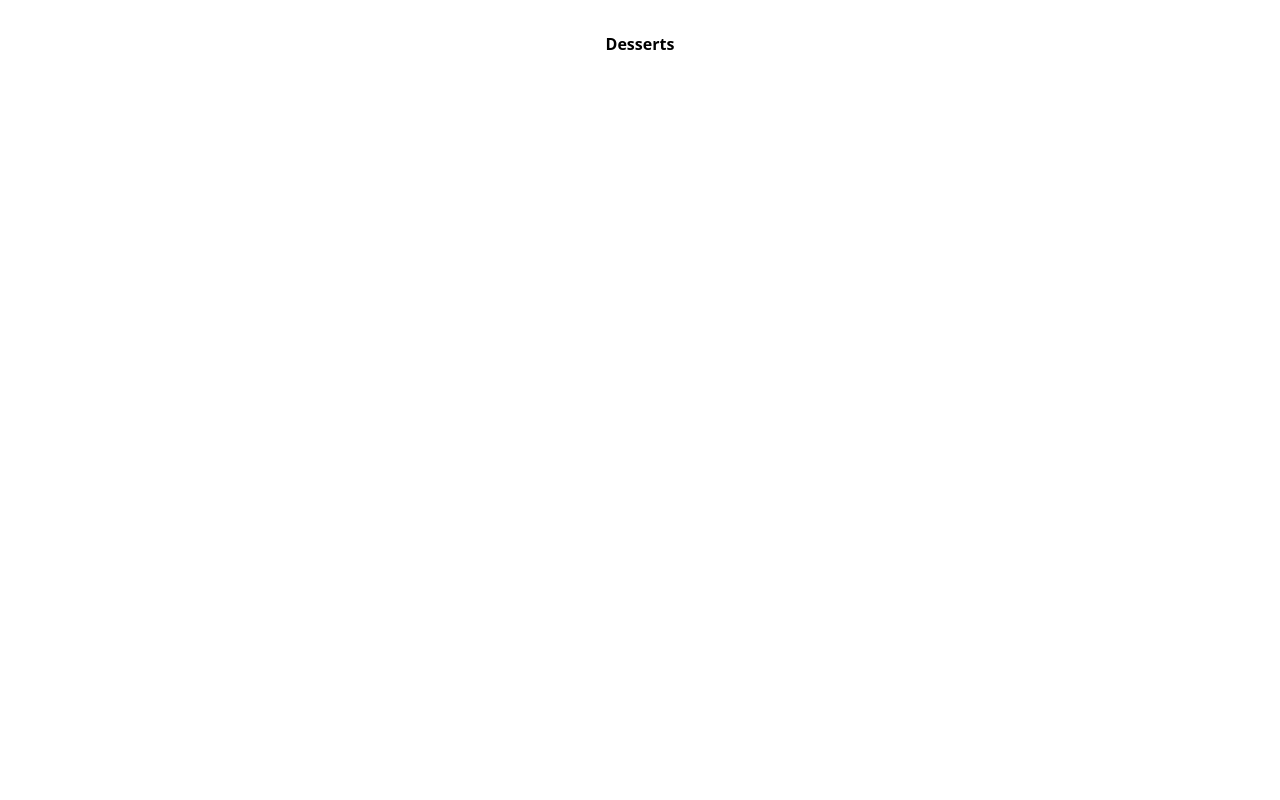
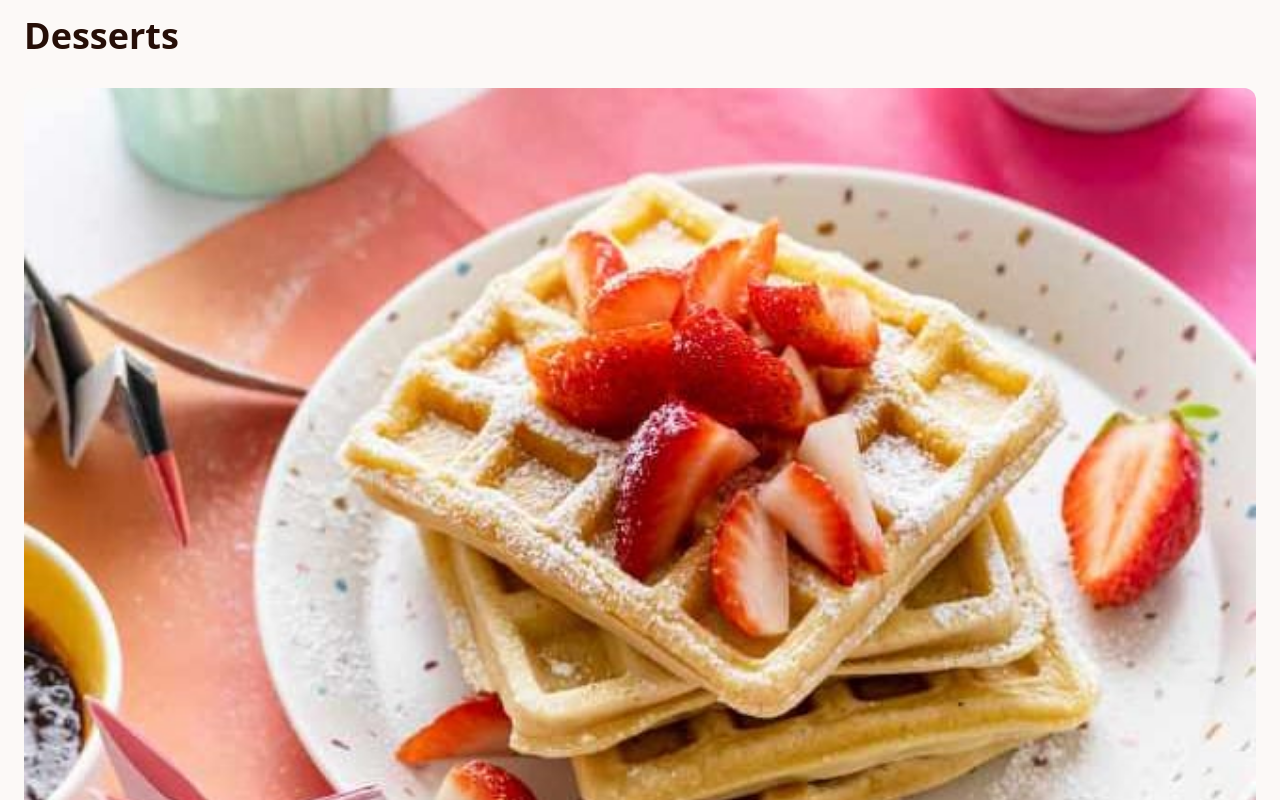
Before and after one commit to Apibun/react-cafe, a React (Vite) app: page / in a window 1280 px wide. Shown: the top 800 px of the page. Built offline with nearby package versions, Linux system fonts and the light colour scheme.

Commit message:
create productlist component, change config tailwind,  add mockup data, add css

```diff
--- a/src/App.css
+++ /dev/null
@@ -1,6 +0,0 @@
-#root {
-  max-width: 1280px;
-  margin: 0 auto;
-  padding: 2rem;
-  text-align: center;
-}
--- a/src/App.jsx
+++ b/src/App.jsx
@@ -1,9 +1,14 @@
-import './App.css'
+import ProductList from './components/ProductList'
 
 const App = () => {
   return (
     <>
-      <div className="font-semibold">Desserts</div>
+      <div className="w-full">
+        <div className="text-4xl font-bold mx-6 my-4 text-primary-900">
+          Desserts
+        </div>
+        <ProductList />
+      </div>
     </>
   )
 }
--- /dev/null
+++ b/src/components/ProductList.jsx
@@ -0,0 +1,33 @@
+import { product } from '../constants'
+import addToCartIcon from '../assets/images/icon-add-to-cart.svg'
+
+const ProductList = () => {
+  return (
+    <div className="grid grid-row-1 px-6">
+      {product.map((item) => (
+        <div className="mt-4" key={item.name}>
+          <div className="flex justify-center relative">
+            <img
+              className="w-full rounded-xl"
+              src={item.image.mobile}
+              alt={item.name}
+            />
+            <button className="absolute -bottom-5 w-[9.5rem] px-6 py-2.5 rounded-3xl bg-white border border-primary-400">
+              <div className="flex items-center justify-between">
+                <img src={addToCartIcon} alt="add to cart icon" />
+                <span className="font-medium text-sm">Add to Cart</span>
+              </div>
+            </button>
+          </div>
+          <div className="mt-6 leading-6">
+            <p className="text-primary-500 text-sm">{item.category}</p>
+            <p className="text-primary-900 font-semibold">{item.name}</p>
+            <p className="text-red font-medium text-lg">{item.price}</p>
+          </div>
+        </div>
+      ))}
+    </div>
+  )
+}
+
+export default ProductList
--- /dev/null
+++ b/src/constants/index.js
@@ -0,0 +1,101 @@
+export const product = [
+  {
+    image: {
+      thumbnail: 'src/assets/images/image-waffle-thumbnail.jpg',
+      mobile: 'src/assets/images/image-waffle-mobile.jpg',
+      tablet: 'src/assets/images/image-waffle-tablet.jpg',
+      desktop: 'src/assets/images/image-waffle-desktop.jpg',
+    },
+    name: 'Waffle with Berries',
+    category: 'Waffle',
+    price: 6.5,
+  },
+  {
+    image: {
+      thumbnail: 'src/assets/images/image-creme-brulee-thumbnail.jpg',
+      mobile: 'src/assets/images/image-creme-brulee-mobile.jpg',
+      tablet: 'src/assets/images/image-creme-brulee-tablet.jpg',
+      desktop: 'src/assets/images/image-creme-brulee-desktop.jpg',
+    },
+    name: 'Vanilla Bean Crème Brûlée',
+    category: 'Crème Brûlée',
+    price: 7.0,
+  },
+  {
+    image: {
+      thumbnail: 'src/assets/images/image-macaron-thumbnail.jpg',
+      mobile: 'src/assets/images/image-macaron-mobile.jpg',
+      tablet: 'src/assets/images/image-macaron-tablet.jpg',
+      desktop: 'src/assets/images/image-macaron-desktop.jpg',
+    },
+    name: 'Macaron Mix of Five',
+    category: 'Macaron',
+    price: 8.0,
+  },
+  {
+    image: {
+      thumbnail: 'src/assets/images/image-tiramisu-thumbnail.jpg',
+      mobile: 'src/assets/images/image-tiramisu-mobile.jpg',
+      tablet: 'src/assets/images/image-tiramisu-tablet.jpg',
+      desktop: 'src/assets/images/image-tiramisu-desktop.jpg',
+    },
+    name: 'Classic Tiramisu',
+    category: 'Tiramisu',
+    price: 5.5,
+  },
+  {
+    image: {
+      thumbnail: 'src/assets/images/image-baklava-thumbnail.jpg',
+      mobile: 'src/assets/images/image-baklava-mobile.jpg',
+      tablet: 'src/assets/images/image-baklava-tablet.jpg',
+      desktop: 'src/assets/images/image-baklava-desktop.jpg',
+    },
+    name: 'Pistachio Baklava',
+    category: 'Baklava',
+    price: 4.0,
+  },
+  {
+    image: {
+      thumbnail: 'src/assets/images/image-meringue-thumbnail.jpg',
+      mobile: 'src/assets/images/image-meringue-mobile.jpg',
+      tablet: 'src/assets/images/image-meringue-tablet.jpg',
+      desktop: 'src/assets/images/image-meringue-desktop.jpg',
+    },
+    name: 'Lemon Meringue Pie',
+    category: 'Pie',
+    price: 5.0,
+  },
+  {
+    image: {
+      thumbnail: 'src/assets/images/image-cake-thumbnail.jpg',
+      mobile: 'src/assets/images/image-cake-mobile.jpg',
+      tablet: 'src/assets/images/image-cake-tablet.jpg',
+      desktop: 'src/assets/images/image-cake-desktop.jpg',
+    },
+    name: 'Red Velvet Cake',
+    category: 'Cake',
+    price: 4.5,
+  },
+  {
+    image: {
+      thumbnail: 'src/assets/images/image-brownie-thumbnail.jpg',
+      mobile: 'src/assets/images/image-brownie-mobile.jpg',
+      tablet: 'src/assets/images/image-brownie-tablet.jpg',
+      desktop: 'src/assets/images/image-brownie-desktop.jpg',
+    },
+    name: 'Salted Caramel Brownie',
+    category: 'Brownie',
+    price: 4.5,
+  },
+  {
+    image: {
+      thumbnail: 'src/assets/images/image-panna-cotta-thumbnail.jpg',
+      mobile: 'src/assets/images/image-panna-cotta-mobile.jpg',
+      tablet: 'src/assets/images/image-panna-cotta-tablet.jpg',
+      desktop: 'src/assets/images/image-panna-cotta-desktop.jpg',
+    },
+    name: 'Vanilla Panna Cotta',
+    category: 'Panna Cotta',
+    price: 6.5,
+  },
+]
--- a/src/index.css
+++ b/src/index.css
@@ -11,5 +11,7 @@
 body {
   margin: 0;
   padding: 0;
-  font-size: 16px;
+  font-size: 1rem;
+  font-weight: 400;
+  background-color: theme('colors.primary.50');
 }
--- a/tailwind.config.js
+++ b/tailwind.config.js
@@ -1,14 +1,11 @@
 /** @type {import('tailwindcss').Config} */
-
-const defaultTheme = require('tailwindcss/defaultTheme')
 
 module.exports = {
   content: ['./index.html', './src/**/*.{js,ts,jsx,tsx}'],
   theme: {
     extend: {
       colors: {
-        primary: 'hsl(14, 86%, 42%)',
-        secondary: {
+        primary: {
           50: 'hsl(20, 50%, 98%)',
           100: 'hsl(13, 31%, 94%)',
           300: 'hsl(14, 25%, 72%)',
@@ -16,7 +13,8 @@ module.exports = {
           500: 'hsl(12, 20%, 44%)',
           900: 'hsl(14, 65%, 9%)',
         },
-        success: 'hsl(159, 69%, 38%)',
+        red: 'hsl(14, 86%, 42%)',
+        green: 'hsl(159, 69%, 38%)',
       },
     },
   },
```
